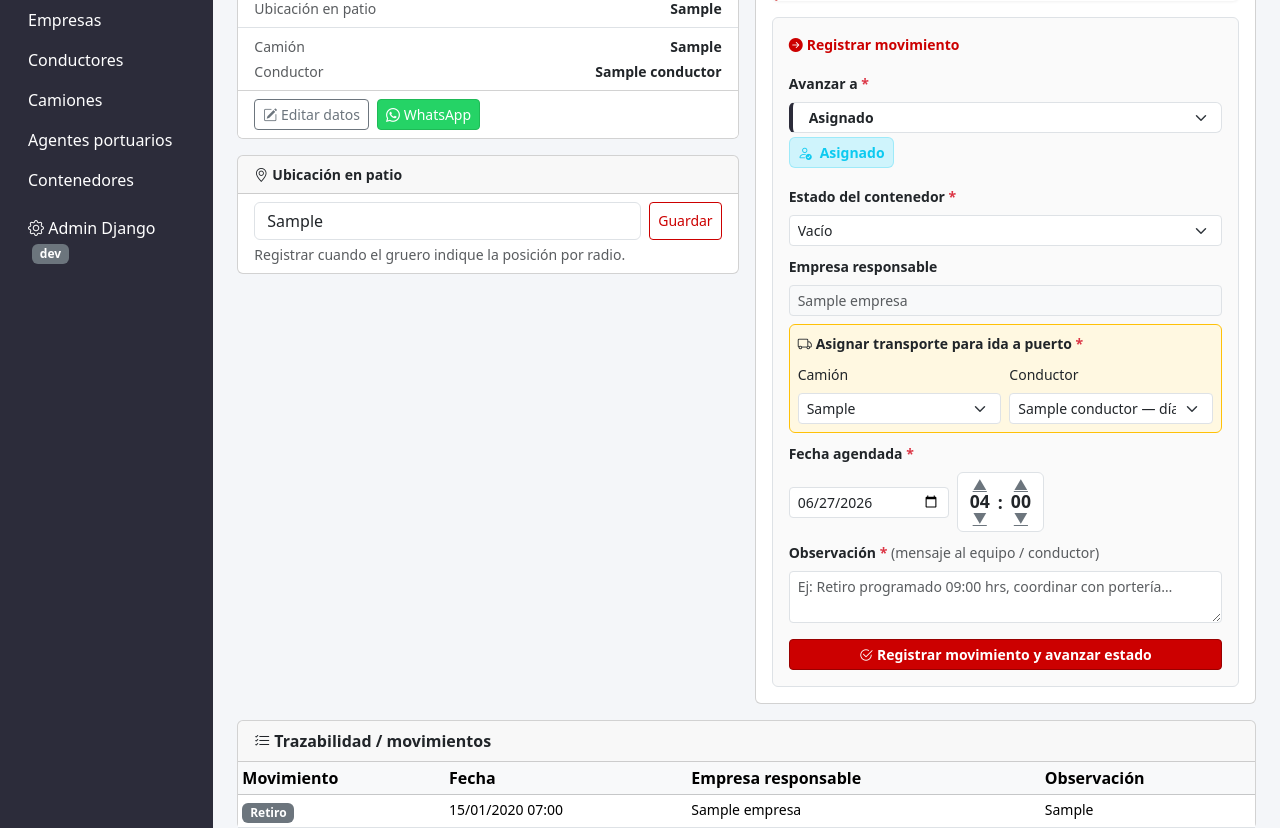
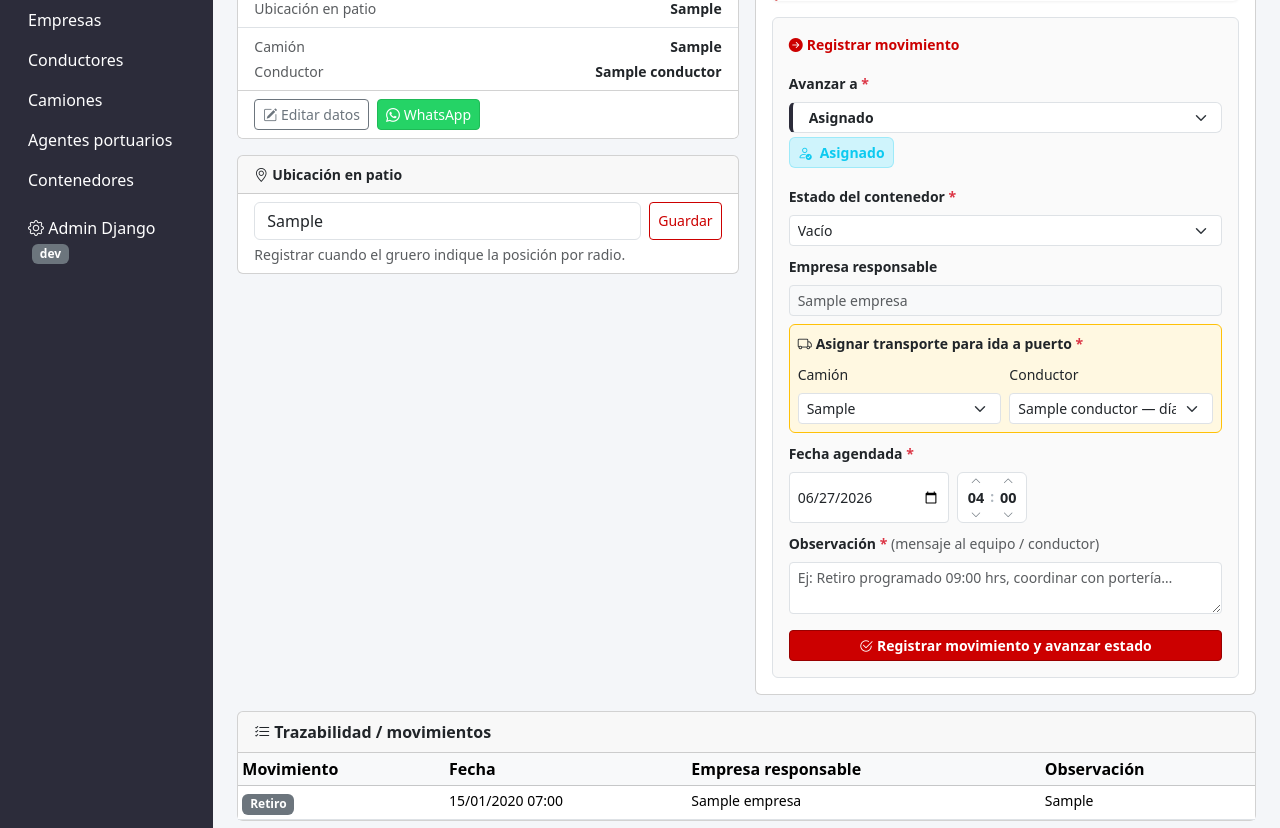
Before and after one commit to Amoyadev/estibapplafragua, a Django app: page /app/etas/1/ in a window 1280 px wide. Shown: the part 553-1381 px from the top of the page. Run offline with Django 5.2, Linux system fonts and the light colour scheme; a user stored in the database is signed in; tables that the repository leaves empty hold one stand-in row (values such as "Sample post").

Commit message:
style: picker fecha/hora más limpio con chevrons Bootstrap Icons

```diff
--- a/apps/operaciones/templates/operaciones/eta_detalle.html
+++ b/apps/operaciones/templates/operaciones/eta_detalle.html
@@ -291,25 +291,32 @@
                             <label class="form-label small fw-semibold">
                                 Fecha agendada <span class="text-danger">*</span>
                             </label>
-                            {# Input oculto que recibe el valor final para el POST #}
                             <input type="hidden" name="fecha" id="inp-fecha">
-                            {# Picker personalizado: fecha + hora con flechas + minutos 00/30 #}
-                            <div class="d-flex align-items-center gap-2 flex-wrap">
-                                <input type="date" id="pk-date"
-                                       class="form-control form-control-sm"
-                                       style="max-width:160px;">
-                                <div class="d-flex align-items-center gap-1 border rounded px-2 py-1"
-                                     style="background:#fff; gap:.25rem!important;">
-                                    <div class="d-flex flex-column align-items-center" style="line-height:1;">
-                                        <button type="button" class="btn btn-link btn-sm p-0 lh-1 text-secondary" id="btn-h-up"   aria-label="Subir hora">▲</button>
-                                        <span id="pk-hora" class="fw-bold px-1" style="font-size:1.1rem;min-width:2ch;text-align:center;">08</span>
-                                        <button type="button" class="btn btn-link btn-sm p-0 lh-1 text-secondary" id="btn-h-down" aria-label="Bajar hora">▼</button>
+                            <div class="d-flex align-items-stretch gap-2">
+                                <input type="date" id="pk-date" class="form-control form-control-sm" style="max-width:160px;">
+                                <div class="d-flex align-items-center rounded" style="border:1px solid #dee2e6; background:#fff; padding:2px 10px; gap:6px;">
+                                    <div class="d-flex flex-column align-items-center" style="gap:1px;">
+                                        <button type="button" id="btn-h-up" aria-label="Subir hora"
+                                                style="background:none;border:none;padding:0;line-height:1;color:#6c757d;font-size:.65rem;">
+                                            <i class="bi bi-chevron-up"></i>
+                                        </button>
+                                        <span id="pk-hora" style="font-size:.9rem;font-weight:600;min-width:1.6ch;text-align:center;color:#212529;">08</span>
+                                        <button type="button" id="btn-h-down" aria-label="Bajar hora"
+                                                style="background:none;border:none;padding:0;line-height:1;color:#6c757d;font-size:.65rem;">
+                                            <i class="bi bi-chevron-down"></i>
+                                        </button>
                                     </div>
-                                    <span class="fw-bold" style="font-size:1.1rem;">:</span>
-                                    <div class="d-flex flex-column align-items-center" style="line-height:1;">
-                                        <button type="button" class="btn btn-link btn-sm p-0 lh-1 text-secondary" id="btn-m-up"   aria-label="Subir minuto">▲</button>
-                                        <span id="pk-min" class="fw-bold px-1" style="font-size:1.1rem;min-width:2ch;text-align:center;">00</span>
-                                        <button type="button" class="btn btn-link btn-sm p-0 lh-1 text-secondary" id="btn-m-down" aria-label="Bajar minuto">▼</button>
+                                    <span style="font-size:.85rem;font-weight:600;color:#adb5bd;margin-bottom:1px;">:</span>
+                                    <div class="d-flex flex-column align-items-center" style="gap:1px;">
+                                        <button type="button" id="btn-m-up" aria-label="Subir minuto"
+                                                style="background:none;border:none;padding:0;line-height:1;color:#6c757d;font-size:.65rem;">
+                                            <i class="bi bi-chevron-up"></i>
+                                        </button>
+                                        <span id="pk-min" style="font-size:.9rem;font-weight:600;min-width:1.6ch;text-align:center;color:#212529;">00</span>
+                                        <button type="button" id="btn-m-down" aria-label="Bajar minuto"
+                                                style="background:none;border:none;padding:0;line-height:1;color:#6c757d;font-size:.65rem;">
+                                            <i class="bi bi-chevron-down"></i>
+                                        </button>
                                     </div>
                                 </div>
                             </div>
```
